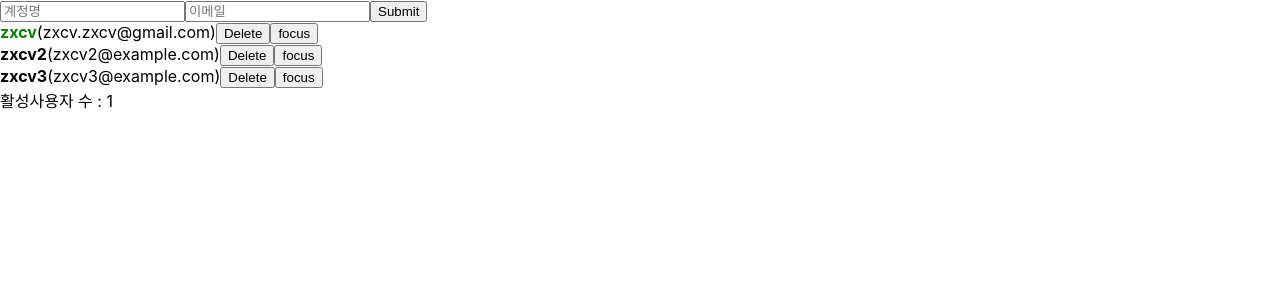
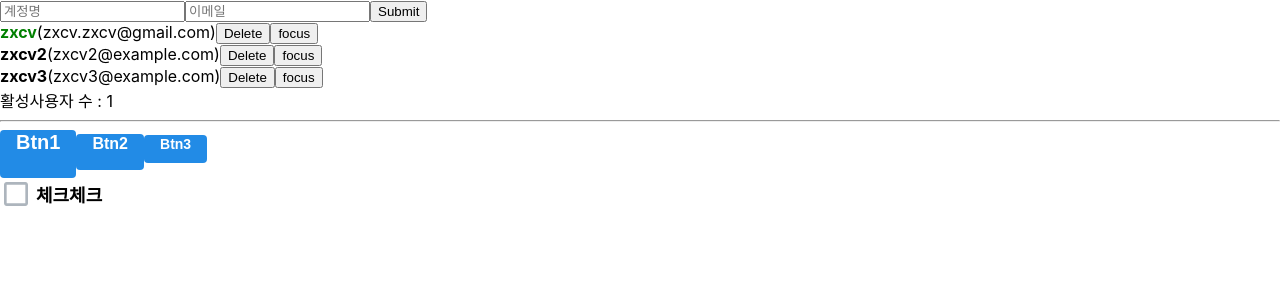
Before and after one commit to YeoUlFox/react_toturial, a React (Create React App) app: page / in a window 1280 px wide. Shown: the top 300 px of the page. Built offline with nearby package versions, Linux system fonts and the light colour scheme.

Commit message:
add Sass and CSS Module

```diff
--- a/package.json
+++ b/package.json
@@ -6,9 +6,12 @@
     "@testing-library/jest-dom": "^5.16.5",
     "@testing-library/react": "^13.3.0",
     "@testing-library/user-event": "^13.5.0",
+    "classnames": "^2.3.1",
     "immer": "^9.0.15",
+    "node-sass": "^7.0.1",
     "react": "^18.2.0",
     "react-dom": "^18.2.0",
+    "react-icons": "^4.4.0",
     "react-scripts": "5.0.1",
     "web-vitals": "^2.1.4"
   },
--- a/src/App.js
+++ b/src/App.js
@@ -1,4 +1,5 @@
 import React, {
+  useState,
   useRef,
   useMemo,
   useCallback,
@@ -11,6 +12,8 @@ import produce from "immer";
 import UserList from "./chap1/UserList";
 import CreateUser from "./chap1/CreateUser";
 import useInputs from "./hooks/userInputs";
+import Button from "./chap2/Button";
+import CheckBox from "./chap2/CheckBox";
 
 function countActiveUsers(users) {
   return users.filter((user) => user.active).length;
@@ -124,7 +127,14 @@ function App() {
     () => countActiveUsers(users),
     [users]
   );
+
+  const [check, setCheck] = useState(false);
+  const onCheckBoxChange = (e) => {
+    setCheck(e.target.checked);
+  };
+
   return (
+    <>
       <UserDispatch.Provider value={dispatch}>
         <CreateUser
           username={username}
@@ -139,6 +149,18 @@ function App() {
         />
         <div>활성사용자 수 : {count}</div>
       </UserDispatch.Provider>
+
+      <hr></hr>
+
+      {/* Chap2 */}
+      <Button size="large">Btn1</Button>
+      <Button>Btn2</Button>
+      <Button size="small">Btn3</Button>
+
+      <CheckBox onChange={onCheckBoxChange} checked={check}>
+        체크체크
+      </CheckBox>
+    </>
   );
 }
 
--- /dev/null
+++ b/src/chap2/Button.js
@@ -0,0 +1,17 @@
+import React from "react";
+import classNames from "classnames";
+import "./Button.scss";
+
+function Button({ children, size }) {
+  return (
+    <button className={classNames("Button", size)}>
+      {children}
+    </button>
+  );
+}
+
+Button.defaultProps = {
+  size: "medium",
+};
+
+export default Button;
--- /dev/null
+++ b/src/chap2/Button.scss
@@ -0,0 +1,45 @@
+$blue: #228be6;
+
+$blue: #228be6;
+
+.Button {
+    display: inline-flex;
+    color: white;
+    font-weight: bold;
+    outline: none;
+    border-radius: 4px;
+    border: none;
+    cursor: pointer;
+
+    // 사이즈 관리
+    &.large {
+        height: 3rem;
+        padding-left: 1rem;
+        padding-right: 1rem;
+        font-size: 1.25rem;
+    }
+
+    &.medium {
+        height: 2.25rem;
+        padding-left: 1rem;
+        padding-right: 1rem;
+        font-size: 1rem;
+    }
+
+    &.small {
+        height: 1.75rem;
+        font-size: 0.875rem;
+        padding-left: 1rem;
+        padding-right: 1rem;
+    }
+
+    background: $blue;
+
+    &:hover {
+        background: lighten($blue, 10%);
+    }
+
+    &:active {
+        background: darken($blue, 10%);
+    }
+}
--- /dev/null
+++ b/src/chap2/CheckBox.js
@@ -0,0 +1,30 @@
+import React from "react";
+import {
+  MdCheckBox,
+  MdCheckBoxOutlineBlank,
+} from "react-icons/md";
+import styles from "./Checkbox.module.css";
+
+function CheckBox({ children, checked, ...rest }) {
+  return (
+    <div className={styles.checkbox}>
+      <label>
+        <input
+          type="checkbox"
+          checked={checked}
+          {...rest}
+        />
+        <div className={styles.icon}>
+          {checked ? (
+            <MdCheckBox className={styles.checked} />
+          ) : (
+            <MdCheckBoxOutlineBlank />
+          )}
+        </div>
+      </label>
+      <span>{children}</span>
+    </div>
+  );
+}
+
+export default CheckBox;
--- /dev/null
+++ b/src/chap2/Checkbox.module.css
@@ -0,0 +1,34 @@
+.checkbox {
+    display: flex;
+    align-items: center;
+}
+
+.checkbox label {
+    cursor: pointer;
+}
+
+/* 실제 input 을 숨기기 위한 코드 */
+.checkbox input {
+    width: 0;
+    height: 0;
+    position: absolute;
+    opacity: 0;
+}
+
+.checkbox span {
+    font-size: 1.125rem;
+    font-weight: bold;
+}
+
+.icon {
+    display: flex;
+    align-items: center;
+    /* 아이콘의 크기는 폰트 사이즈로 조정 가능 */
+    font-size: 2rem;
+    margin-right: 0.25rem;
+    color: #adb5bd;
+}
+
+.checked {
+    color: #339af0;
+}
```
Also changed, not shown: 1 other file (tests, documents, lock files or other folders). Lines whose indentation alone changed are shown as unchanged.
